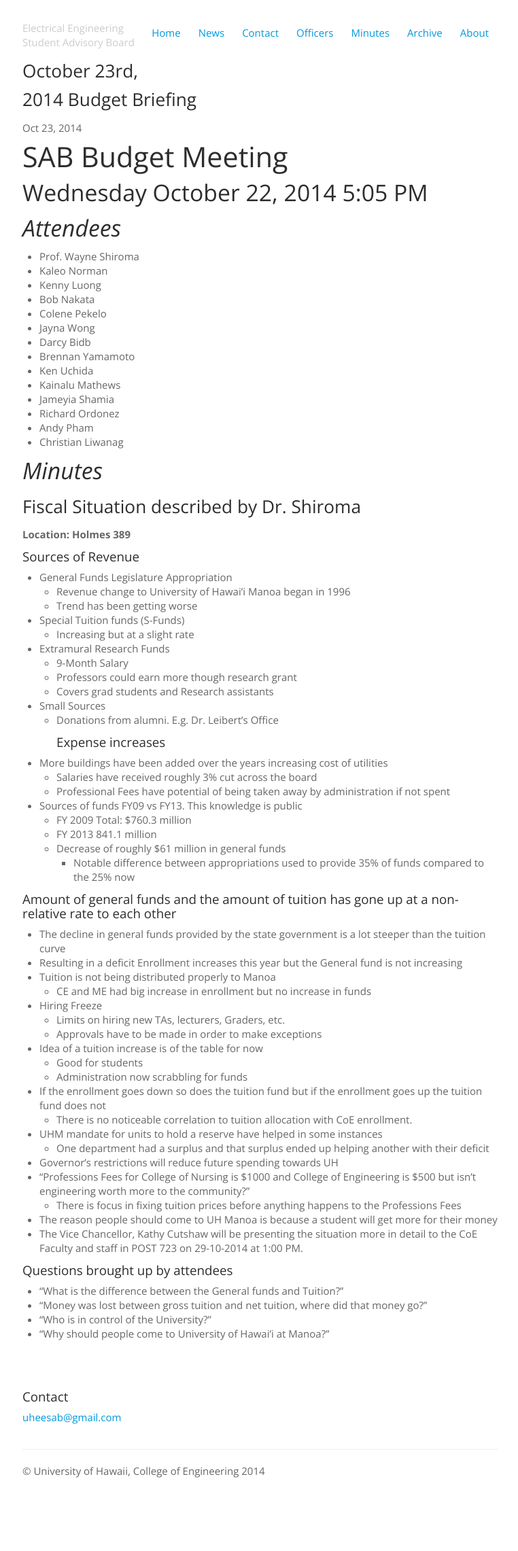
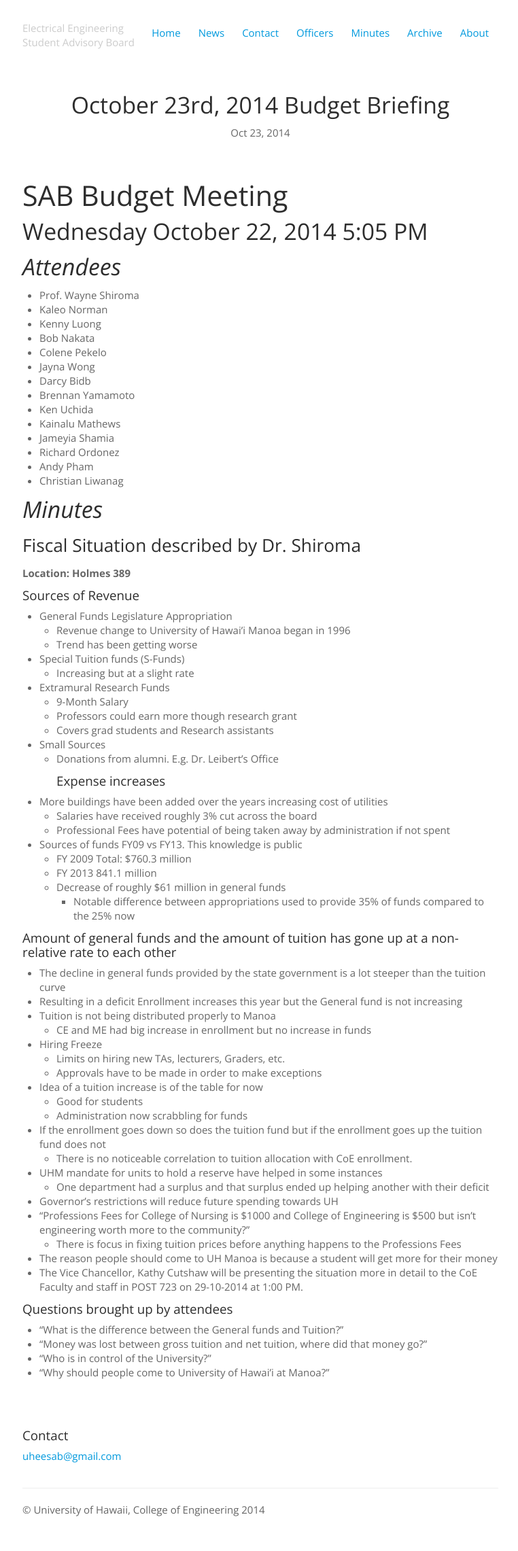
Before and after one commit to IEEE-UH-Manoa/sab.ieeeatuhm.com, a Jekyll site: the page built from _posts/2014-10-23-Budget-Briefing.md, in a window 1280 px wide. Shown: the whole page at 68% size, without its empty margins (257-1019 px from the left). Built offline with Jekyll 4.4.1, drawn with Linux system fonts in a browser that asks for light colours; before the commit the page ends 2225 px from its top, so only the background shows below that.

Commit message:
updated template for minutes

```diff
--- a/_layouts/minutes.html
+++ b/_layouts/minutes.html
@@ -4,8 +4,10 @@
 <div class="post">
 
   <header class="post-header">
-    <h3 class="post-title">{{ page.title }}</h3>
-    <p class="post-meta">{{ page.date | date: "%b %-d, %Y" }}</p>
+     <div class="jumbotron">
+        <h2>{{ page.title}} </h2>
+        <p> {{ page.date | date: "%b %-d, %Y" }} </p>
+     </div>
   </header>
 
   <article class="post-content">
```
